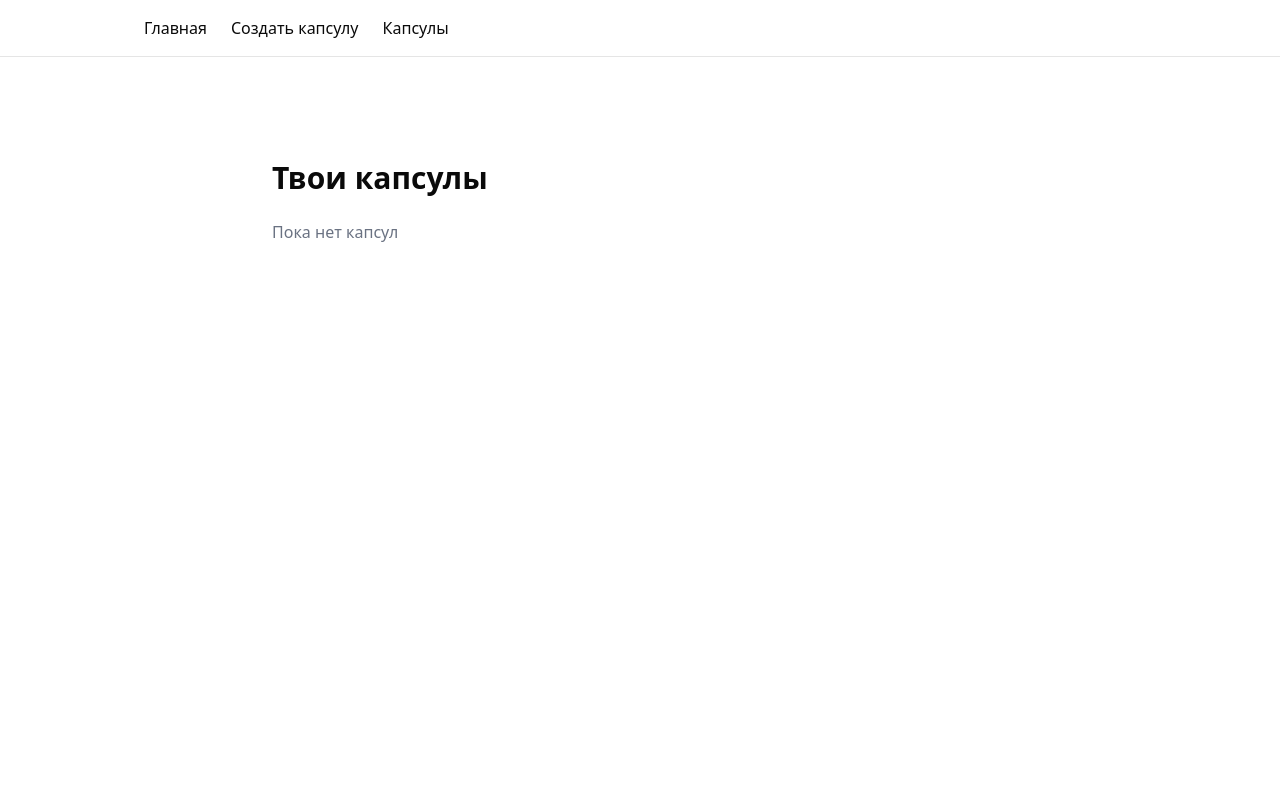
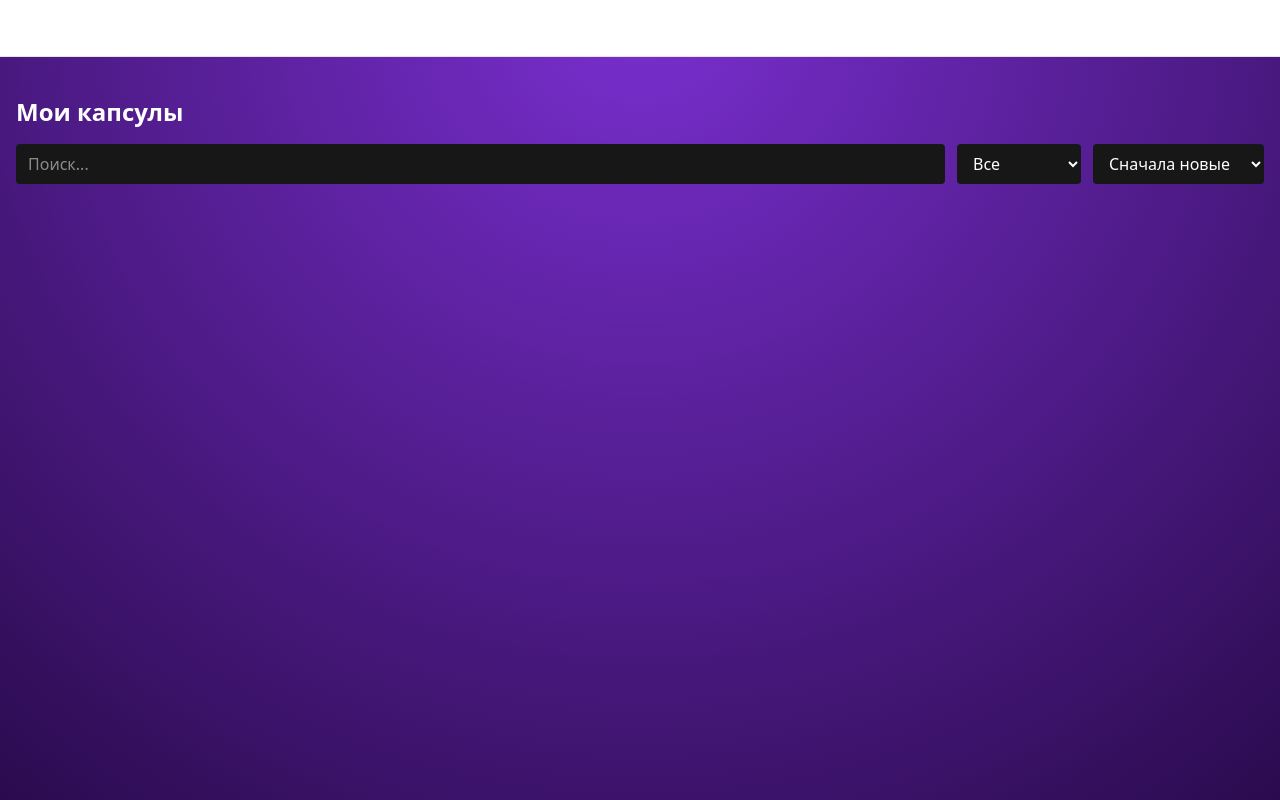
Before and after one commit to Fuuuaa/time-capsule, a Next.js app: page /dashboard in a window 1280 px wide. Built offline with nearby package versions, Linux system fonts and the light colour scheme.

Commit message:
style: basic filters added

```diff
--- a/app/create/page.tsx
+++ b/app/create/page.tsx
@@ -29,7 +29,7 @@ export default function CreateCapsulePage() {
 
   return (
     <div className="max-w-xl mx-auto pt-20 px-4">
-      <h1 className="text-3xl font-bold mb-6">Создать капсулу</h1>
+      <h1 className="btn btn-primary">Создать капсулу</h1>
 
       <div className="flex flex-col gap-4">
         <input
--- a/app/dashboard/page.tsx
+++ b/app/dashboard/page.tsx
@@ -1,73 +1,54 @@
 "use client";
 
 import { useCapsules } from "@/store/capsules";
-import { useEffect, useState } from "react";
-import Link from "next/link";
+import CapsuleCard from "@/components/CapsuleCard";
+import CapsuleFilters from "@/components/CapsuleFilters";
+import { useState } from "react";
 
-function formatRemaining(ms: number) {
-  const total = Math.floor(ms / 1000);
-  const d = Math.floor(total / 86400);
-  const h = Math.floor((total % 86400) / 3600);
-  const m = Math.floor((total % 3600) / 60);
-  const s = total % 60;
+export default function Dashboard() {
+  const { capsules, removeCapsule } = useCapsules();
 
-  return `${d}д ${h}ч ${m}м ${s}с`;
-}
+  const [query, setQuery] = useState("");
+  const [status, setStatus] = useState("all");
+  const [sort, setSort] = useState("new");
 
-export default function DashboardPage() {
-  const capsules = useCapsules((s) => s.capsules);
-  const removeCapsule = useCapsules((s) => s.removeCapsule);
-  const [, setTick] = useState(0);
+  const filtered = capsules
+    .filter((c) => {
+      const matchQuery =
+        c.title.toLowerCase().includes(query.toLowerCase()) ||
+        c.message.toLowerCase().includes(query.toLowerCase());
 
-  useEffect(() => {
-    const timer = setInterval(() => {
-      setTick((v) => v + 1);
-    }, 1000);
+      const open = Date.now() >= new Date(c.openAt).getTime();
 
-    return () => clearInterval(timer);
-  }, []);
+      const matchStatus =
+        status === "all" || (status === "open" && open) || (status === "closed" && !open);
 
-  const now = new Date();
+      return matchQuery && matchStatus;
+    })
+    .sort((a, b) => {
+      const tA = new Date(a.openAt).getTime();
+      const tB = new Date(b.openAt).getTime();
+      return sort === "new" ? tB - tA : tA - tB;
+    });
 
   return (
-    <div className="max-w-3xl mx-auto pt-20 px-4">
-      <h1 className="text-3xl font-bold mb-6">Твои капсулы</h1>
+    <main className="p-4">
+      <h1 className="text-2xl font-bold mb-4">Мои капсулы</h1>
 
-      <div className="flex flex-col gap-4">
-        {capsules.length === 0 && <p className="text-gray-500">Пока нет капсул</p>}
+      <CapsuleFilters
+        query={query}
+        setQuery={setQuery}
+        status={status}
+        setStatus={setStatus}
+        sort={sort}
+        setSort={setSort}
+      />
 
-        {capsules.map((c) => {
-          const openDate = new Date(c.openAt);
-          const diff = openDate.getTime() - now.getTime();
-          const isOpen = diff <= 0;
-
-          return (
-            <div key={c.id} className="border p-4 rounded hover:bg-gray-50 transition">
-              <Link href={`/capsule/${c.id}`} className="block cursor-pointer">
-                <h2 className="text-xl font-semibold">{c.title}</h2>
-
-                <p className="text-sm text-gray-500">Откроется: {openDate.toLocaleString()}</p>
-
-                {!isOpen && <p className="text-red-600 mt-2">Осталось: {formatRemaining(diff)}</p>}
-
-                <p className={`text-sm ${isOpen ? "text-green-600" : "text-red-500"}`}>
-                  {isOpen ? "ОТКРЫТА" : "ЗАКРЫТА"}
-                </p>
-
-                {isOpen ? (
-                  <p>{c.message}</p>
-                ) : (
-                  <p className="italic text-gray-400">Откроется позже</p>
-                )}
-              </Link>
-
-              <button onClick={() => removeCapsule(c.id)} className="text-red-500 text-sm mt-2">
-                 Удалить
-              </button>
-            </div>
-          );
-        })}
+      <div className="grid md:grid-cols-2 lg:grid-cols-3 gap-4">
+        {filtered.map((c) => (
+          <CapsuleCard key={c.id} capsule={c} onDelete={removeCapsule} />
+        ))}
       </div>
-    </div>
+    </main>
   );
 }
--- a/app/globals.css
+++ b/app/globals.css
@@ -1,6 +1,7 @@
 @import "tailwindcss";
 
 @plugin "tailwindcss-animate";
+@import "../styles/theme.css";
 
 @custom-variant dark (&:is(.dark *));
 
@@ -111,6 +112,13 @@
   --sidebar-ring: oklch(0.556 0 0);
 }
 
+.card {
+  background: var(--card-bg);
+  border: 1px solid var(--card-border);
+  border-radius: 16px;
+  box-shadow: 0 0 40px rgba(147, 51, 234, 0.15);
+}
+
 @layer base {
   * {
     @apply border-border outline-ring/50;
--- a/app/layout.tsx
+++ b/app/layout.tsx
@@ -14,7 +14,10 @@ export default function RootLayout({ children }: { children: React.ReactNode })
 
   return (
     <html lang="en">
-      <body>
+      <body
+        className="min-h-screen text-[color:var(--text-main)]"
+        style={{ background: "var(--bg-main)" }}
+      >
         <Navigation />
         <main className="pt-20">{children}</main>
       </body>
--- /dev/null
+++ b/components/CapsuleCard.tsx
@@ -0,0 +1,65 @@
+"use client";
+
+import Link from "next/link";
+import { Capsule } from "@/store/capsules";
+import { motion } from "framer-motion";
+
+type Props = {
+  capsule: Capsule;
+  onDelete?: (id: string) => void;
+};
+
+export default function CapsuleCard({ capsule, onDelete }: Props) {
+  const now = Date.now();
+  const openAt = new Date(capsule.openAt).getTime();
+  const isOpen = now >= openAt;
+  const diff = Math.max(0, openAt - now);
+
+  const seconds = Math.floor(diff / 1000) % 60;
+  const minutes = Math.floor(diff / 1000 / 60) % 60;
+  const hours = Math.floor(diff / 1000 / 60 / 60) % 24;
+  const days = Math.floor(diff / 1000 / 60 / 60 / 24);
+
+  return (
+    <motion.div
+      whileHover={{ scale: 1.02 }}
+      className="group relative bg-neutral-900 rounded-xl p-4 shadow transition hover:shadow-purple-500/30"
+    >
+      <Link href={`/capsule/${capsule.id}`}>
+        <div className="flex flex-col gap-2 cursor-pointer">
+          <div className="flex justify-between items-center">
+            <h3 className="font-semibold text-lg truncate">{capsule.title}</h3>
+            <span
+              className={`text-xs px-2 py-1 rounded ${
+                isOpen ? "bg-green-600 text-white" : "bg-red-600 text-white"
+              }`}
+            >
+              {isOpen ? "ОТКРЫТА" : "ЗАКРЫТА"}
+            </span>
+          </div>
+
+          <p className="text-sm text-zinc-400 truncate">{capsule.message}</p>
+
+          {!isOpen && (
+            <div className="text-sm text-purple-400 font-mono">
+              ⏳ {days}d {hours}h {minutes}m {seconds}s
+            </div>
+          )}
+
+          <div className="text-xs text-zinc-500">
+            📅 {new Date(capsule.openAt).toLocaleString()}
+          </div>
+        </div>
+      </Link>
+
+      {onDelete && (
+        <button
+          onClick={() => onDelete(capsule.id)}
+          className="absolute top-2 right-2 opacity-0 group-hover:opacity-100 text-xs text-red-500 hover:text-red-400"
+        >
+          ✕
+        </button>
+      )}
+    </motion.div>
+  );
+}
--- /dev/null
+++ b/components/CapsuleFilters.tsx
@@ -0,0 +1,49 @@
+"use client";
+
+type Props = {
+  query: string;
+  setQuery: (v: string) => void;
+  status: string;
+  setStatus: (v: string) => void;
+  sort: string;
+  setSort: (v: string) => void;
+};
+
+export default function CapsuleFilters({
+  query,
+  setQuery,
+  status,
+  setStatus,
+  sort,
+  setSort,
+}: Props) {
+  return (
+    <div className="flex flex-wrap gap-3 mb-6">
+      <input
+        value={query}
+        onChange={(e) => setQuery(e.target.value)}
+        placeholder="Поиск..."
+        className="bg-neutral-900 px-3 py-2 rounded flex-1 min-w-[200px]"
+      />
+
+      <select
+        value={status}
+        onChange={(e) => setStatus(e.target.value)}
+        className="bg-neutral-900 px-3 py-2 rounded"
+      >
+        <option value="all">Все</option>
+        <option value="open">Открытые</option>
+        <option value="closed">Закрытые</option>
+      </select>
+
+      <select
+        value={sort}
+        onChange={(e) => setSort(e.target.value)}
+        className="bg-neutral-900 px-3 py-2 rounded"
+      >
+        <option value="new">Сначала новые</option>
+        <option value="old">Сначала старые</option>
+      </select>
+    </div>
+  );
+}
--- a/package.json
+++ b/package.json
@@ -13,6 +13,7 @@
     "@tanstack/react-query": "^5.90.10",
     "class-variance-authority": "^0.7.1",
     "clsx": "^2.1.1",
+    "framer-motion": "^12.23.24",
     "lucide-react": "^0.554.0",
     "next": "16.0.3",
     "react": "19.2.0",
--- /dev/null
+++ b/styles/theme.css
@@ -0,0 +1,73 @@
+:root {
+  --bg-main: radial-gradient(circle at top, #7a2fd0, #2b0b4e);
+  --bg-overlay: #1a062c;
+
+  --card-bg: #2a1045;
+  --card-border: rgba(255,255,255,0.08);
+
+  --text-main: #ffffff;
+  --text-muted: #c9b8e6;
+
+  --accent-main: #ec4899;
+  --accent-hover: #ff63a8;
+
+  --purple-glow: #9333ea;
+}
+
+.btn {
+  display: inline-flex;
+  align-items: center;
+  justify-content: center;
+  gap: .5rem;
+  padding: .65rem 1.2rem;
+  border-radius: 12px;
+  font-weight: 500;
+  font-size: .9rem;
+  cursor: pointer;
+  transition: all .18s ease;
+  outline: none;
+  user-select: none;
+  border: none;
+}
+
+.btn-primary {
+  background: linear-gradient(135deg, #ec4899, #9333ea);
+  color: white;
+  box-shadow: 0 0 20px rgba(236,72,153,.4);
+}
+
+.btn-primary:hover {
+  transform: translateY(-1px) scale(1.02);
+  box-shadow: 0 0 28px rgba(236,72,153,.6);
+}
+
+.btn-primary:active {
+  transform: scale(.96);
+}
+
+.btn-secondary {
+  background: #3b1368;
+  color: #e9d8fd;
+}
+
+.btn-secondary:hover {
+  background: #4a1b7a;
+}
+
+.btn-danger {
+  background: #7f1d1d;
+  color: #fff;
+}
+
+.btn-danger:hover {
+  background: #991b1b;
+}
+
+.btn-ghost {
+  background: transparent;
+  color: #c9b8e6;
+}
+
+.btn-ghost:hover {
+  background: rgba(255,255,255,0.06);
+}
--- a/tailwind.config.js
+++ b/tailwind.config.js
@@ -1,6 +1,6 @@
 /** @type {import('tailwindcss').Config} */
 module.exports = {
-  content: ["./src/**/*.{js,ts,jsx,tsx}", "./app/**/*.{js,ts,jsx,tsx}"],
+  content: ["./app/**/*.{js,ts,jsx,tsx}", "./components/**/*.{js,ts,jsx,tsx}"],
   theme: {
     extend: {},
   },
```
Also changed, not shown: 1 other file (tests, documents, lock files or other folders).
